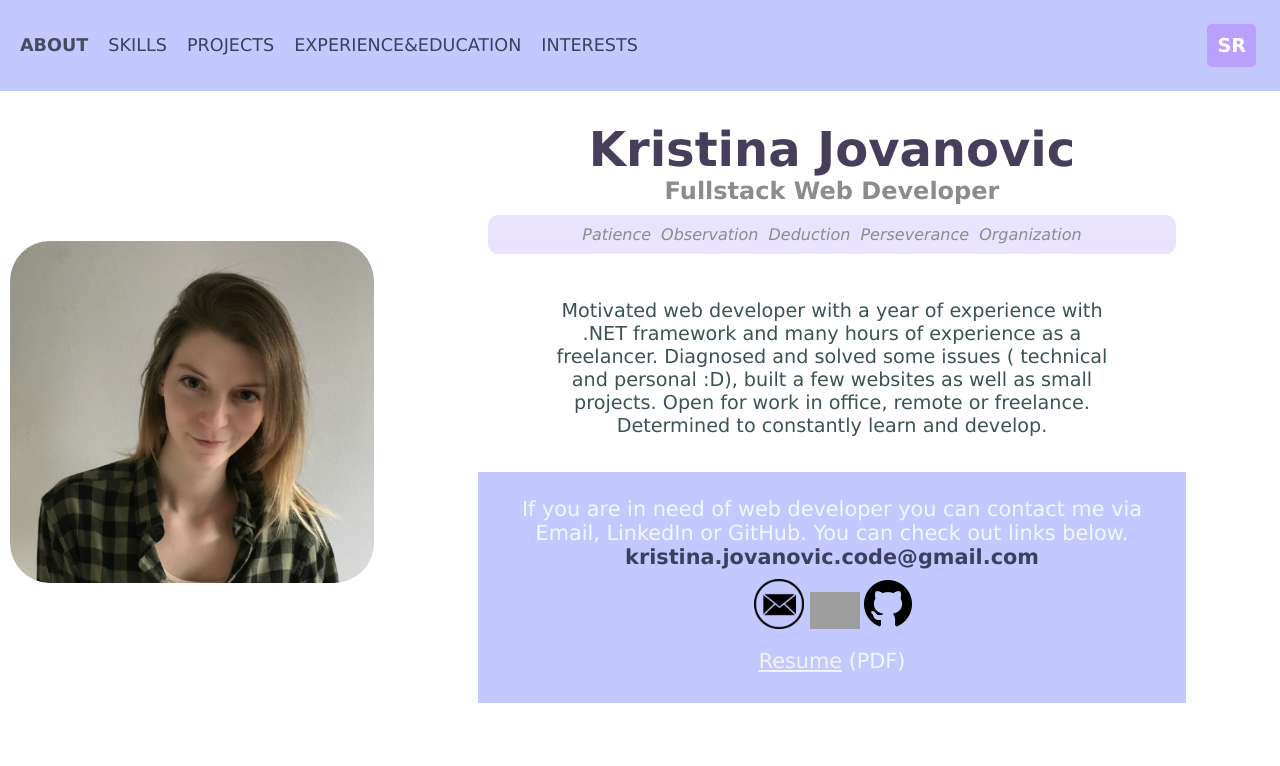
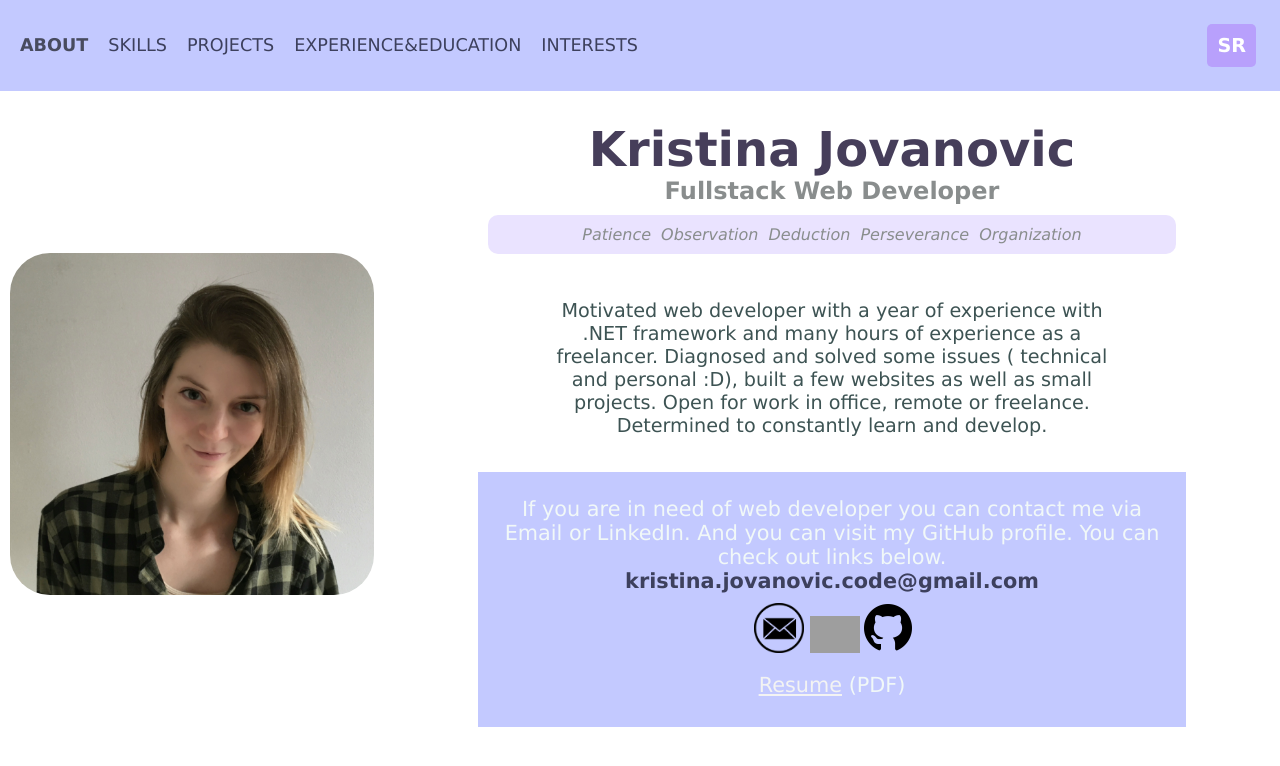
Before and after one commit to Kristina-11/Resume, a React (Create React App) app: page /#/ in a window 1280 px wide. Shown: the top 766 px of the page. Built offline with nearby package versions, Linux system fonts and the light colour scheme; grey boxes are pictures that could not be loaded.

Commit message:
Updated AboutMe section.

```diff
--- a/src/components/pages/AboutMe.js
+++ b/src/components/pages/AboutMe.js
@@ -16,7 +16,7 @@ const AboutMe = () => {
         position: 'Fullstack Web Developer',
         keywords: ['Patience', 'Observation', 'Deduction', 'Perseverance', 'Organization'],
         summary: 'Motivated web developer with a year of experience with .NET framework and many hours of experience as a freelancer. Diagnosed and solved some issues ( technical and personal :D), built a few websites as well as small projects. Open for work in office, remote or freelance. Determined to constantly learn and develop.',
-        text: 'If you are in need of web developer you can contact me via Email, LinkedIn or GitHub. You can check out links below.',
+        text: 'If you are in need of web developer you can contact me via Email or LinkedIn. And you can visit my GitHub profile. You can check out links below.',
         email: 'kristina.jovanovic.code@gmail.com',
     });
 
@@ -26,7 +26,7 @@ const AboutMe = () => {
         position: 'Fullstack Web Developer',
         keywords: ['Strpljenje', 'Opservacija', 'Dedukcija', 'Istrajnost', 'Organizacija'],
         summary: 'Motivisani web developer sa jednogodišnjim iskustvom u .NET-u i višemesečno iskustvo kao frilenser. Dijagnostikovala i rešila probleme ( tehničke i lične :D ), napravila nekoliko web sajtova kao i malih projekata. Otvorena za rad u firmi, na daljinu kao i frilens. Spremna na konstantno učenje i usavršavanje.',
-        text: 'Potreban Vam je web developer? Možete me kontaktirati putem mejla, LinkedIn-a ili GitHub-a. Linkovi ispod.',
+        text: 'Potreban Vam je web developer? Možete me kontaktirati putem mejla ili LinkedIn-a. A moje projekte možete pogledati na GitHub-u. Linkovi ispod.',
         email: 'kristina.jovanovic.code@gmail.com',
     });
 
```
